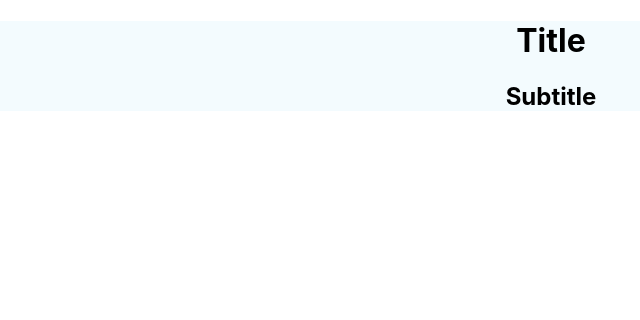
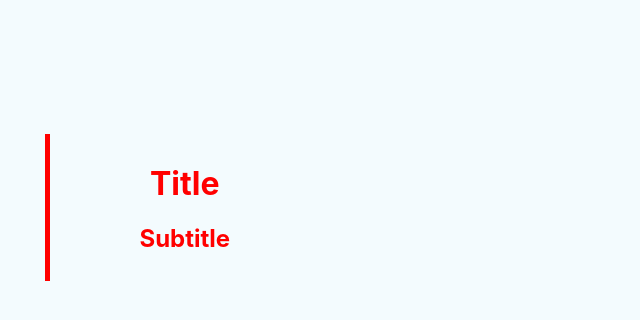
Before and after one commit to Kwiddy/Internship-React-Page, a React (Create React App) app: page / in a window 1280 px wide. Shown: the top 320 px of the page, without its empty margins (89-729 px from the left). Built offline with nearby package versions, Linux system fonts and the light colour scheme.

Commit message:
Add sidebar and padding

```diff
--- a/src/App.js
+++ b/src/App.js
@@ -7,8 +7,10 @@ function App() {
     <div>
       <div className="App">
         <header>
-          <h1>Title</h1>
-          <h2>Subtitle</h2>
+          <div className="headText">
+            <h1>Title</h1>
+            <h2>Subtitle</h2>
+          </div>
         </header>
       </div>
 
--- a/src/styles/style.css
+++ b/src/styles/style.css
@@ -1,4 +1,13 @@
 header {
   background: #f3fbfe;
+  padding: 1vh;
+}
+
+.headText {
+  border-left: 5px solid red;
+  color: red;
+  width: 20%;
+  margin: 10%;
+  padding: 1vh;
 }
 /*# sourceMappingURL=style.css.map */
--- a/src/styles/style.scss
+++ b/src/styles/style.scss
@@ -1,3 +1,12 @@
 header {
   background: #f3fbfe;
+  padding: 1vh;
 }
+
+.headText {
+  border-left: 5px solid red;
+  color: red;
+  width: 20%;
+  margin: 10%;
+  padding: 1vh;
+}
```
Also changed, not shown: 2 other files (tests, documents, lock files or other folders).
